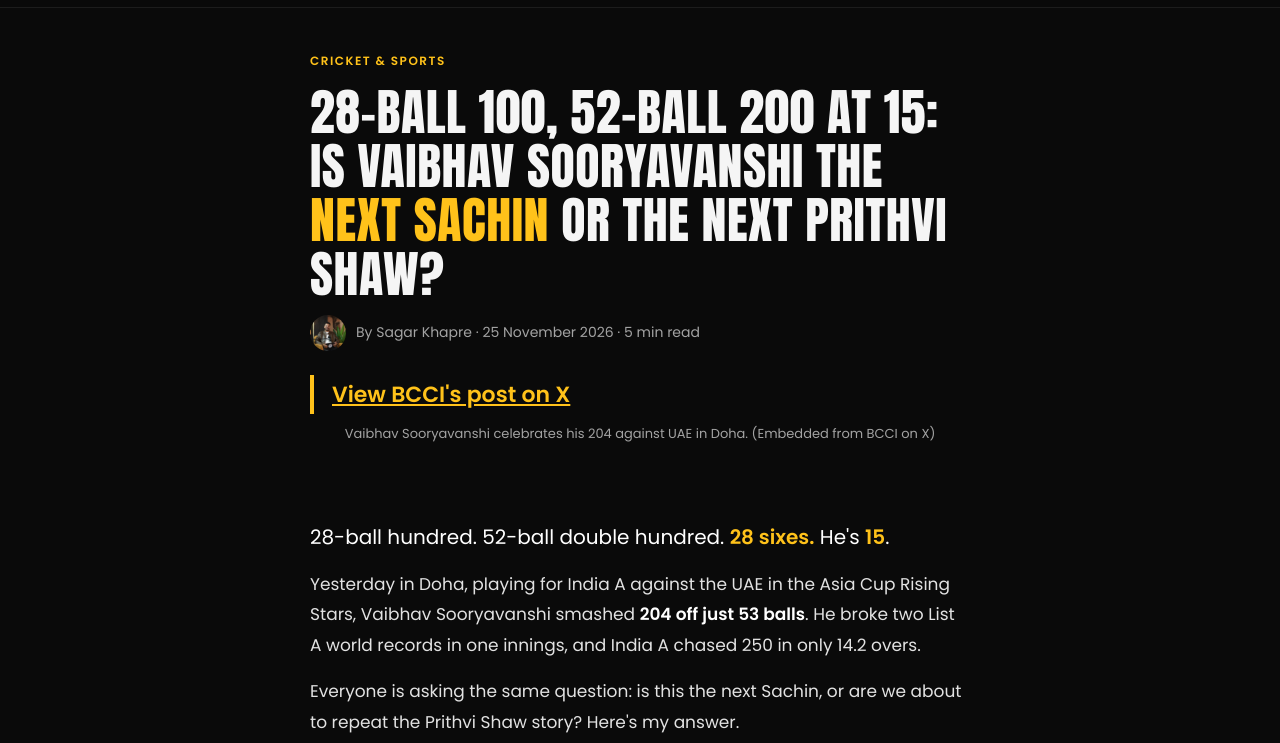
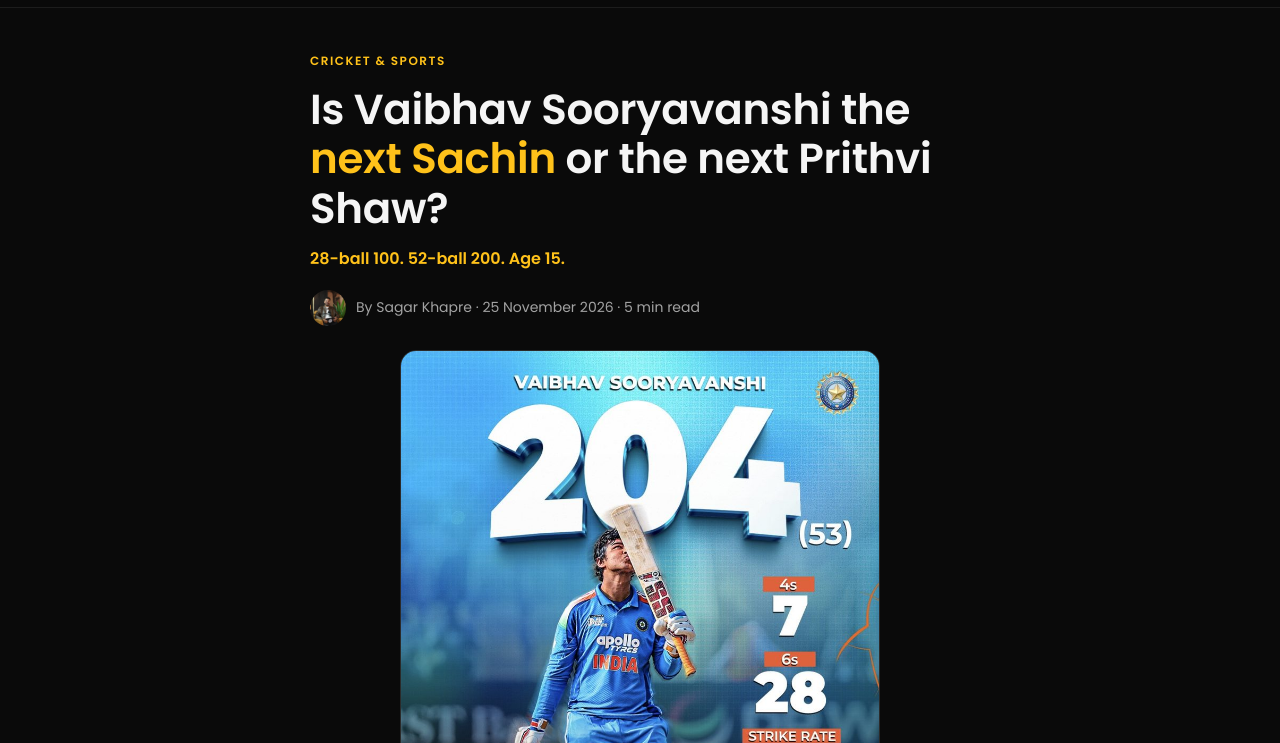
Before and after one commit to sagarkhapre/sagarkhaprewebsite, a plain HTML site: page blog/vaibhav-sooryavanshi-204/index.html in a window 1280 px wide. Shown: the part 57-800 px from the top of the page. Drawn offline with Linux system fonts and the light colour scheme.

Commit message:
v1.3.1: BCCI image in Vaibhav post, Vaibhav back on top, sentence-case post titles
Co-Authored-By: Claude Opus 5.5 <noreply@anthropic.com>
Claude-Session: https://claude.ai/code/session_01GJWdCUjqFAsPXmBUGwjeB9

```diff
--- a/blog/vaibhav-sooryavanshi-204/index.html
+++ b/blog/vaibhav-sooryavanshi-204/index.html
@@ -3,12 +3,12 @@
 <head>
 <meta charset="utf-8">
 <meta name="viewport" content="width=device-width, initial-scale=1">
-<title>28-Ball 100, 52-Ball 200 at 15: Is Vaibhav Sooryavanshi the Next Sachin or the Next Prithvi Shaw? | Sagar Khapre</title>
+<title>Is Vaibhav Sooryavanshi the next Sachin or the next Prithvi Shaw? 28-ball 100, 52-ball 200 at 15 | Sagar Khapre</title>
 <meta name="description" content="Vaibhav Sooryavanshi just hit the fastest double century in List A history: 204 off 53 balls at age 15. His journey, why bowlers fear him, what BCCI is doing right and wrong, and Sagar Khapre's take.">
 <meta name="keywords" content="Vaibhav Sooryavanshi, Vaibhav Suryavanshi, Sooryavanshi 204, fastest double century, 52 ball 200, 28 ball 100, next Sachin, Prithvi Shaw, BCCI, Asia Cup Rising Stars 2026">
 <link rel="canonical" href="https://sagarkhaprepodcast.in/blog/vaibhav-sooryavanshi-204/">
 <meta property="og:type" content="article">
-<meta property="og:title" content="Next Sachin or Next Prithvi Shaw? Vaibhav Sooryavanshi's 52-ball 200 at 15">
+<meta property="og:title" content="Is Vaibhav Sooryavanshi the next Sachin or the next Prithvi Shaw? 28-ball 100, 52-ball 200 at 15">
 <meta property="og:description" content="28-ball 100. 52-ball 200. 28 sixes. He's 15. Sagar Khapre's take on India's teenage destroyer.">
 <meta property="og:url" content="https://sagarkhaprepodcast.in/blog/vaibhav-sooryavanshi-204/">
 <meta property="og:image" content="https://sagarkhaprepodcast.in/blog/vaibhav-sooryavanshi-204/share.jpg">
@@ -19,7 +19,7 @@
 <link rel="preconnect" href="https://fonts.googleapis.com">
 <link rel="preconnect" href="https://fonts.gstatic.com" crossorigin>
 <link href="https://fonts.googleapis.com/css2?family=Anton&family=Poppins:wght@400;500;600&display=swap" rel="stylesheet">
-<script type="application/ld+json">{"@context":"https://schema.org","@type":"BlogPosting","headline":"28-Ball 100, 52-Ball 200 at 15: Is Vaibhav Sooryavanshi the Next Sachin or the Next Prithvi Shaw?","datePublished":"2026-11-25","author":{"@type":"Person","name":"Sagar Khapre","url":"https://sagarkhaprepodcast.in/"},"publisher":{"@type":"Organization","name":"Sagar Khapre Are Baapre","logo":{"@type":"ImageObject","url":"https://sagarkhaprepodcast.in//img/logo.jpg"}},"mainEntityOfPage":"https://sagarkhaprepodcast.in/blog/vaibhav-sooryavanshi-204/"}</script>
+<script type="application/ld+json">{"@context":"https://schema.org","@type":"BlogPosting","headline":"Is Vaibhav Sooryavanshi the next Sachin or the next Prithvi Shaw? 28-ball 100, 52-ball 200 at 15","datePublished":"2026-11-25","author":{"@type":"Person","name":"Sagar Khapre","url":"https://sagarkhaprepodcast.in/"},"publisher":{"@type":"Organization","name":"Sagar Khapre Are Baapre","logo":{"@type":"ImageObject","url":"https://sagarkhaprepodcast.in//img/logo.jpg"}},"mainEntityOfPage":"https://sagarkhaprepodcast.in/blog/vaibhav-sooryavanshi-204/"}</script>
 <style>
 :root{--bg:#0a0a0a;--card:#141414;--line:#2a2a2a;--gold:#FFC21A;--txt:#f5f5f5;--muted:#a3a3a3}
 *{box-sizing:border-box;margin:0;padding:0}
@@ -37,7 +37,8 @@ header{position:sticky;top:0;z-index:10;background:rgba(10,10,10,.92);backdrop-f
 .links a.nbtn{background:var(--gold);color:#111;font-weight:600;padding:9px 16px;border-radius:99px}
 article{max-width:700px;margin:0 auto;padding:36px 20px 60px}
 .kicker{font-size:12px;font-weight:600;letter-spacing:1.5px;text-transform:uppercase;color:var(--gold);text-decoration:none}
-h1{font-family:Anton,Impact,sans-serif;font-weight:400;text-transform:uppercase;font-size:clamp(32px,6vw,50px);line-height:1.08;margin:10px 0 14px;letter-spacing:.5px}
+h1{font-family:Poppins,system-ui,sans-serif;font-weight:800;font-size:clamp(28px,5vw,42px);line-height:1.18;margin:10px 0 12px;letter-spacing:-.3px}
+.stat{font-weight:600;color:var(--gold);font-size:16px;margin:0 0 16px}
 h1 span{color:var(--gold)}
 .meta{color:var(--muted);font-size:14px;margin-bottom:24px;display:flex;align-items:center;gap:10px}
 .meta img{width:36px;height:36px;border-radius:50%;object-fit:cover}
@@ -123,9 +124,10 @@ hr{border:0;border-top:1px solid #222;margin:40px 0}
 .vwrap{position:relative;aspect-ratio:16/9;border-radius:14px;overflow:hidden;border:1px solid var(--line);background:#000}
 .vwrap iframe{position:absolute;inset:0;width:100%;height:100%;border:0}
 .vcap{font-size:13px;color:var(--muted);margin-top:8px}
-.xpost{margin:0 0 26px;min-height:120px}
-.xpost .twitter-tweet{margin:0 auto!important}
-.xpost figcaption{text-align:center;color:var(--muted);font-size:13px;margin-top:8px}
+.mainimg{margin:0 0 26px}
+.mainimg img{display:block;width:100%;max-width:480px;height:auto;margin:auto;border-radius:16px;border:1px solid var(--line)}
+.mainimg figcaption{text-align:center;color:var(--muted);font-size:13px;margin-top:8px}
+@media(max-width:620px){h1{font-size:27px;line-height:1.2}.meta{font-size:12.5px;white-space:nowrap}.meta img{width:30px;height:30px}.mainimg img{max-width:100%}}
 .src{margin-top:30px;font-size:13px;color:#8a8a8a}
 footer{border-top:1px solid #1c1c1c;padding:26px 20px;text-align:center;color:#777;font-size:13px}
 @media(max-width:620px){.eps{grid-template-columns:1fr}.links .hide{display:none}.banner{padding:20px}}
@@ -140,12 +142,13 @@ footer{border-top:1px solid #1c1c1c;padding:26px 20px;text-align:center;color:#7
 
 <article>
  <a class="kicker" href="/blog/category/cricket-sports/">Cricket &amp; Sports</a>
- <h1>28-Ball 100, 52-Ball 200 at 15: Is Vaibhav Sooryavanshi the <span>Next Sachin</span> or the Next Prithvi Shaw?</h1>
+ <h1>Is Vaibhav Sooryavanshi the <span>next Sachin</span> or the next Prithvi Shaw?</h1>
+ <p class="stat">28-ball 100. 52-ball 200. Age 15.</p>
  <div class="meta"><img src="/img/studio.jpg" alt="">By Sagar Khapre &middot; 25 November 2026 &middot; 5 min read</div>
 
- <figure class="xpost">
-  <blockquote class="twitter-tweet" data-theme="dark" data-dnt="true" data-align="center"><a href="https://twitter.com/i/status/2125206953941254532">View BCCI's post on X</a></blockquote>
-  <figcaption>Vaibhav Sooryavanshi celebrates his 204 against UAE in Doha. (Embedded from BCCI on X)</figcaption>
+ <figure class="mainimg">
+  <img src="bcci-204.jpg" width="900" height="1125" alt="Vaibhav Sooryavanshi kisses his bat after scoring 204 off 53 balls with 7 fours and 28 sixes for India A against UAE at the Rising Stars Asia Cup in Doha">
+  <figcaption>Vaibhav Sooryavanshi after his 204 off 53 balls against UAE. (Image: BCCI.TV)</figcaption>
  </figure>
 
 
@@ -230,6 +233,5 @@ footer{border-top:1px solid #1c1c1c;padding:26px 20px;text-align:center;color:#7
 <script>
 window.addEventListener('scroll',function(){var h=document.documentElement;document.getElementById('prog').style.width=(h.scrollTop/(h.scrollHeight-h.clientHeight)*100)+'%';});
 </script>
-<script async src="https://platform.twitter.com/widgets.js" charset="utf-8"></script>
 </body>
 </html>
--- a/sitemap.xml
+++ b/sitemap.xml
@@ -2,8 +2,8 @@
 <urlset xmlns="http://www.sitemaps.org/schemas/sitemap/0.9">
   <url><loc>https://sagarkhaprepodcast.in/</loc><lastmod>2026-11-25</lastmod><changefreq>daily</changefreq><priority>1.0</priority></url>
   <url><loc>https://sagarkhaprepodcast.in/blog/</loc><lastmod>2026-11-25</lastmod><changefreq>weekly</changefreq><priority>0.9</priority></url>
+  <url><loc>https://sagarkhaprepodcast.in/blog/vaibhav-sooryavanshi-204/</loc><lastmod>2026-11-25</lastmod><changefreq>monthly</changefreq><priority>0.8</priority></url>
   <url><loc>https://sagarkhaprepodcast.in/blog/agnikarma-vaidya-pankaj-tiwari/</loc><lastmod>2026-11-25</lastmod><changefreq>monthly</changefreq><priority>0.8</priority></url>
-  <url><loc>https://sagarkhaprepodcast.in/blog/vaibhav-sooryavanshi-204/</loc><lastmod>2026-11-25</lastmod><changefreq>monthly</changefreq><priority>0.8</priority></url>
   <url><loc>https://sagarkhaprepodcast.in/blog/category/cricket-sports/</loc><lastmod>2026-11-25</lastmod><changefreq>weekly</changefreq><priority>0.6</priority></url>
   <url><loc>https://sagarkhaprepodcast.in/blog/category/health-myths/</loc><lastmod>2026-11-25</lastmod><changefreq>weekly</changefreq><priority>0.6</priority></url>
   <url><loc>https://sagarkhaprepodcast.in/blog/category/ayurveda-spirituality/</loc><lastmod>2026-11-25</lastmod><changefreq>weekly</changefreq><priority>0.6</priority></url>
```
Also changed, not shown: blog/agnikarma-vaidya-pankaj-tiwari/index.html (+6 -4 lines), blog/posts.js (+11 -11 lines), blog/vaibhav-sooryavanshi-204/bcci-204.jpg (added), 1 other file.
